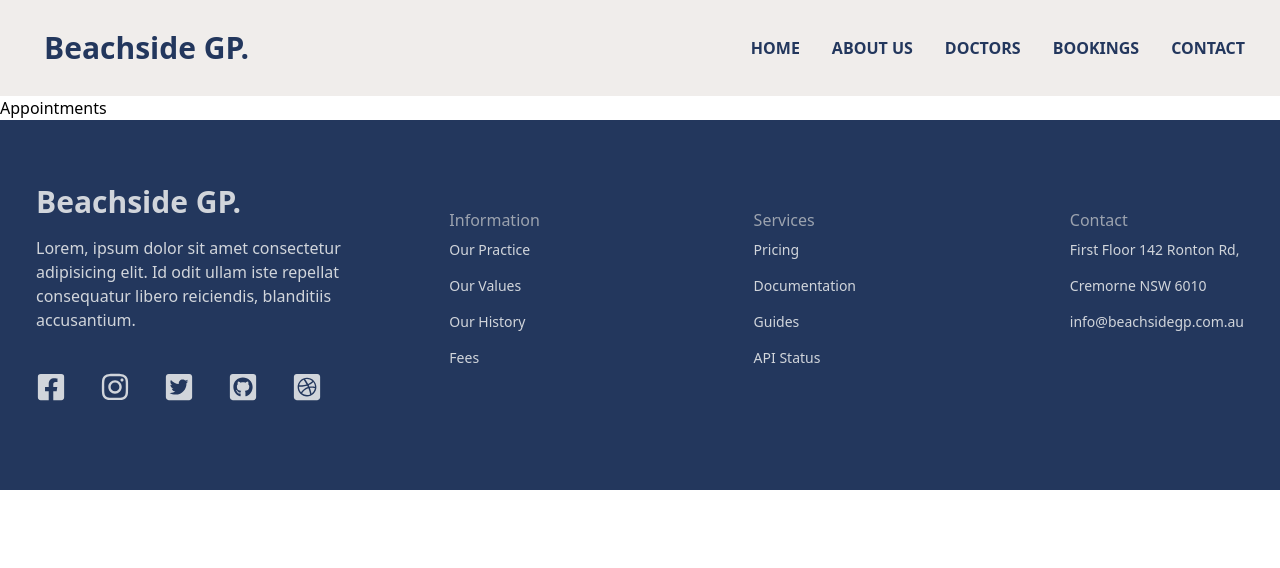
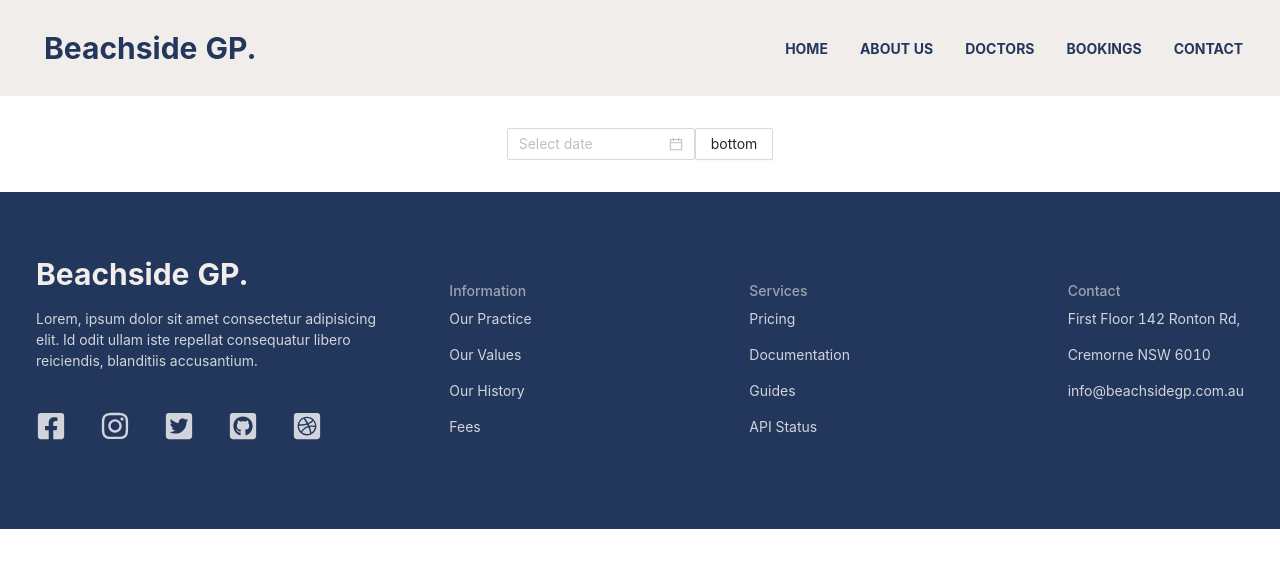
Before and after one commit to marlonmoreira000/clinic-concierge-app-frontend, a React (Vite) app: page /bookings in a window 1280 px wide. Shown: the top 568 px of the page. Built offline with nearby package versions, Linux system fonts and the light colour scheme.

Commit message:
add datepicker and dropdown

```diff
--- a/package.json
+++ b/package.json
@@ -8,6 +8,7 @@
     "preview": "vite preview"
   },
   "dependencies": {
+    "antd": "^4.21.6",
     "react": "^18.0.0",
     "react-dom": "^18.0.0",
     "react-icons": "^4.4.0",
--- a/src/components/Footer.jsx
+++ b/src/components/Footer.jsx
@@ -12,7 +12,9 @@ const Footer = () => {
     <div className="w-full bg-[#23375d]">
       <div className="max-w-[1240px] mx-auto py-16 px-4 grid lg:grid-cols-3 gap-8 text-gray-300">
         <div>
-          <h1 className="w-full text-3xl font-bold">Beachside GP.</h1>
+          <h1 className="w-full text-3xl font-bold text-[#f0edeb]">
+            Beachside GP.
+          </h1>
           <p className="py-4 pr-[1rem]">
             Lorem, ipsum dolor sit amet consectetur adipisicing elit. Id odit
             ullam iste repellat consequatur libero reiciendis, blanditiis
--- a/src/components/pages/Bookings.jsx
+++ b/src/components/pages/Bookings.jsx
@@ -1,10 +1,72 @@
 import Appointments from "../Appointments";
+import { DatePicker, Button, Dropdown, Menu, Col, Row } from "antd";
+import React from "react";
+
 
 const Bookings = () => {
+  const onChange = (date, dateString) => {
+    console.log(date, dateString);
+  };
+
+  const menu = (
+    <Menu
+      items={[
+        {
+          key: "1",
+          label: (
+            <a
+              target="_blank"
+              rel="noopener noreferrer"
+              href="https://www.antgroup.com"
+            >
+              1st menu item
+            </a>
+          ),
+        },
+        {
+          key: "2",
+          label: (
+            <a
+              target="_blank"
+              rel="noopener noreferrer"
+              href="https://www.aliyun.com"
+            >
+              2nd menu item
+            </a>
+          ),
+        },
+        {
+          key: "3",
+          label: (
+            <a
+              target="_blank"
+              rel="noopener noreferrer"
+              href="https://www.luohanacademy.com"
+            >
+              3rd menu item
+            </a>
+          ),
+        },
+      ]}
+    />
+  );
+
     return (
-      <>
-        <Appointments/>
-      </>
+      <div class="w-full p-8">
+        <div class="text-center">
+          {/* filter bar */}
+          <div>
+            <DatePicker onChange={onChange} />
+            <Dropdown overlay={menu} placement="bottom">
+              <Button class="">bottom</Button>
+            </Dropdown>
+          </div>
+          {/* time slots */}
+          <div>
+
+          </div>
+        </div>
+      </div>
     );
 }
 
--- a/src/main.jsx
+++ b/src/main.jsx
@@ -1,6 +1,7 @@
 import React from 'react'
 import ReactDOM from 'react-dom/client'
 import App from './components/App'
+import 'antd/dist/antd.css';
 import "./index.css";
 
 ReactDOM.createRoot(document.getElementById('root')).render(
```
